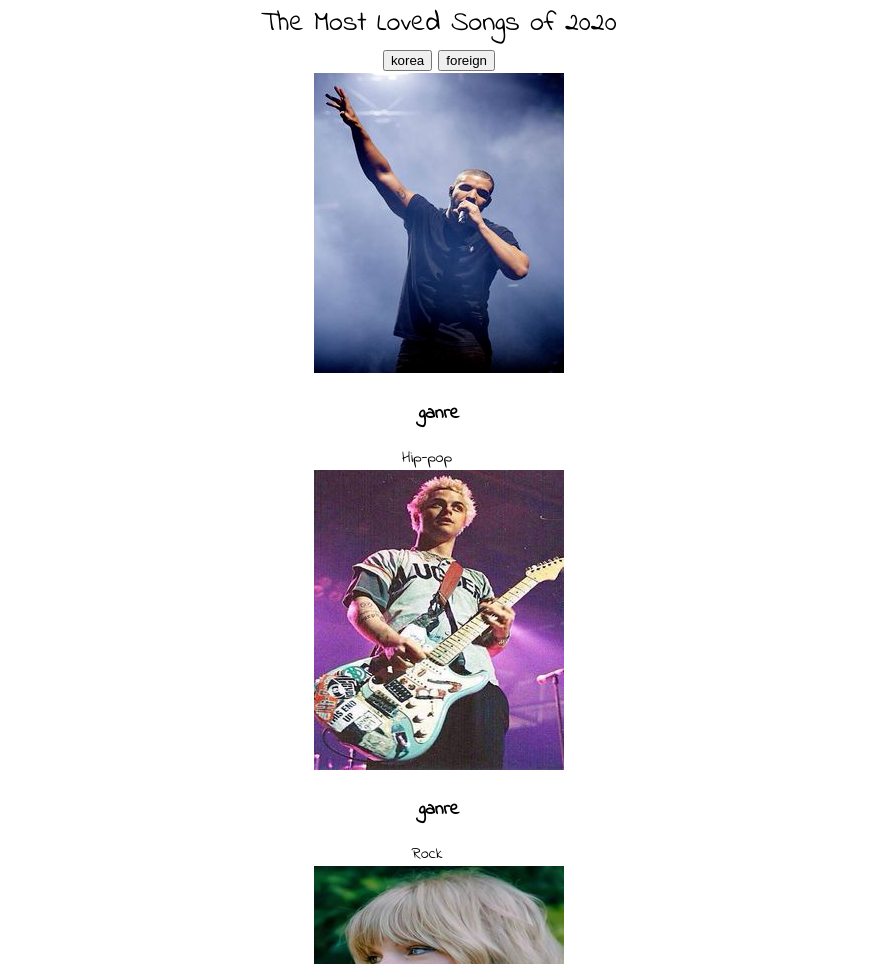
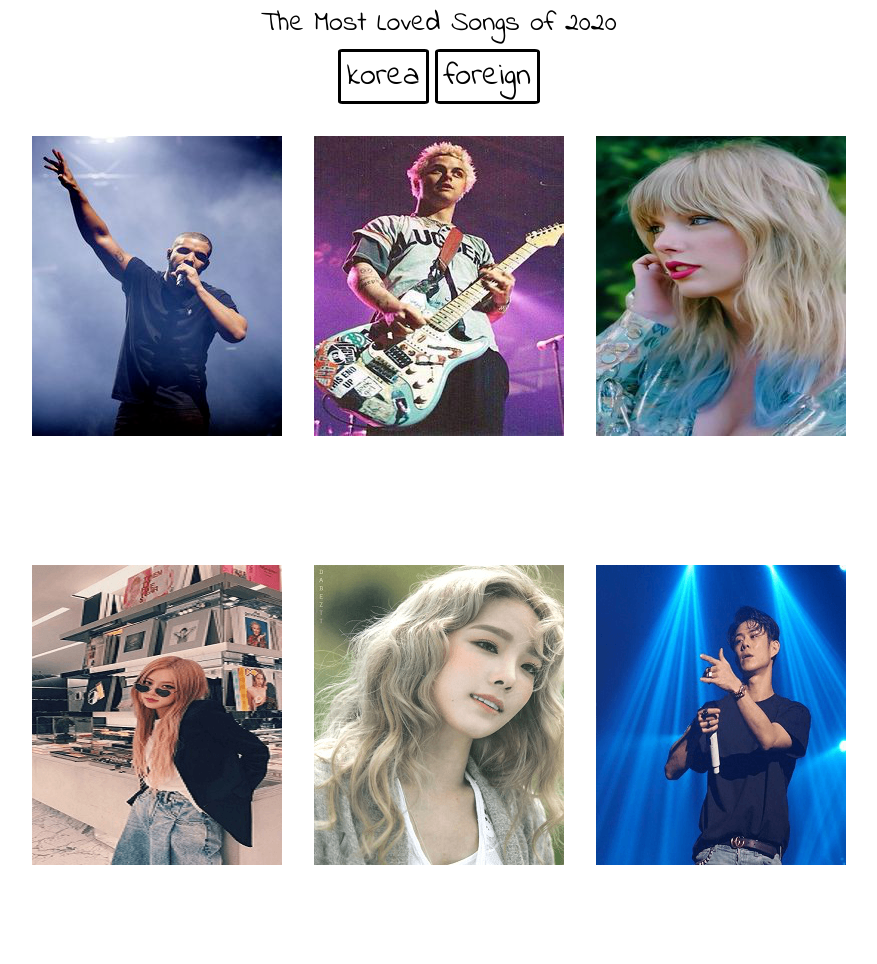
Before and after one commit to dding-woo/Music_PlayList, a plain HTML site: page index.html in a window 1280 px wide. Shown: the part 746-1710 px from the top of the page, without its empty margins (201-1078 px from the left). Drawn offline with Linux system fonts and the light colour scheme.

Commit message:
CSS:genre (smooth scale)

```diff
--- a/index.html
+++ b/index.html
@@ -53,7 +53,7 @@
         </div>
     </section>
     <!--genre-->
-    <section id="genre" class="section">
+    <section id="genre">
         <div class="genre__container">
             <h1 class="title">2020 Best ganre</h1>
             <p class="subtitle">The Most Loved Songs of 2020 </p>
@@ -61,20 +61,22 @@
                 <button class="genre__btn">korea</button>
                 <button class="genre__btn">foreign</button>
             </div>
+            <div class="music__genre">
+
                 <div class="music">
-                <div class="music__genre">
-                    <img src="./img/drake.png" alt="해외가수-드레이크">
+                    <img src="./img/foreign_hiphop.png" alt="해외가수-드레이크">
                     <div class="genre__description">
                         <h3>
                             ganre
                         </h3>
-                        <span>Hip-pop</span>
+                        <span>Hip-hop</span>
                         <a class="genre__youtube--icon" href="https://www.youtube.com/watch?v=YGyde3NRrk8">
                             <i class="fab fa-youtube"></i>
                         </a>
                     </div>
+                </div>
                 <div class="music">
-                        <img src="./img/greenday.png" alt="해외가수-드레이크">
+                    <img src="./img/foreign_rock.png" alt="해외가수-드레이크">
                     <div class="genre__description">
                         <h3>
                             ganre
@@ -87,12 +89,51 @@
                     </div>
                 </div>
                 <div class="music">
-                        <img src="./img/Taylor.png" alt="해외가수-드레이크">
+                    <img src="./img/foreign_pop.png" alt="해외가수-드레이크">
                     <div class="genre__description">
                         <h3>
                             ganre
                         </h3>
                         <span>pop</span>
+                        <a class="genre__youtube--icon"
+                            href="https://www.youtube.com/watch?v=SlPhMPnQ58k&list=PL4o29bINVT4EG_y-k5jGoOu3-Am8Nvi10">
+                            <i class="fab fa-youtube"></i>
+                        </a>
+                    </div>
+                </div>
+                <div class="music">
+                    <img src="./img/domestic_kpop.png" alt="해외가수-드레이크">
+                    <div class="genre__description">
+                        <h3>
+                            ganre
+                        </h3>
+                        <span>k-pop</span>
+                        <a class="genre__youtube--icon"
+                            href="https://www.youtube.com/watch?v=SlPhMPnQ58k&list=PL4o29bINVT4EG_y-k5jGoOu3-Am8Nvi10">
+                            <i class="fab fa-youtube"></i>
+                        </a>
+                    </div>
+                </div>
+                <div class="music">
+                    <img src="./img/domestic_ballad.png" alt="해외가수-드레이크">
+                    <div class="genre__description">
+                        <h3>
+                            ganre
+                        </h3>
+                        <span>ballade</span>
+                        <a class="genre__youtube--icon"
+                            href="https://www.youtube.com/watch?v=SlPhMPnQ58k&list=PL4o29bINVT4EG_y-k5jGoOu3-Am8Nvi10">
+                            <i class="fab fa-youtube"></i>
+                        </a>
+                    </div>
+                </div>
+                <div class="music">
+                    <img src="./img/domestic_hiphop.png" alt="해외가수-드레이크">
+                    <div class="genre__description">
+                        <h3>
+                            ganre
+                        </h3>
+                        <span>Domestic hip-hop</span>
                         <a class="genre__youtube--icon"
                             href="https://www.youtube.com/watch?v=SlPhMPnQ58k&list=PL4o29bINVT4EG_y-k5jGoOu3-Am8Nvi10">
                             <i class="fab fa-youtube"></i>
--- a/style.css
+++ b/style.css
@@ -56,7 +56,13 @@ a{
     text-decoration: none;
     color: var(--color--white);
 }
-
+button{
+    font-family: "Indie Flower";
+    background: transparent;
+    outline: none;
+    border: transparent;
+    cursor: pointer;
+}
 
 /* TypoScript*/
 h1{
@@ -71,6 +77,7 @@ h2{
     color: var(--color--black);
     margin: 0.5rem 0;
 }
+
 p{
    font-size: var(--font--size--medium);
    color: var(--color--black);
@@ -79,8 +86,9 @@ p{
 .section{
     padding: 2rem;
     text-align: center;
-    max-width: 75rem;
-    margin: 0 auto;
+
+
+
 }
 /*Navbar*/
 #navbar{
@@ -156,13 +164,15 @@ p{
     width: 6rem;
     height: 6rem;
     border-radius: 50%;
-    font-size: 4rem;
-   margin-bottom: 0.5rem;
+    font-size: 4.7rem;
+     margin-bottom: 0.5rem;
+     background-color:var(--color--light--grey);
 }
 .content__bolume{
     display: block;
     margin: auto;
     padding: 0.5rem;
+
 
 }
 .content__play button{
@@ -170,4 +180,68 @@ p{
     height: 6rem;
     font-size: 2.5rem;
     border-radius: 40%;
+    background-color:var(--color--light--grey);
 }
+/*genre*/
+#genre{
+    padding: 2rem;
+
+
+}
+.music__genre{
+    display: flex;
+    justify-content: center;
+
+}
+
+.genre__btn{
+    font-size: 2rem;
+    border: solid 3px var(--color--black);
+    border-radius: 5%;
+}
+.genre__container{
+    max-width: 70rem;
+    margin: auto;
+
+
+}
+.genre__container .title,
+.genre__container .subtitle,
+.genre__nation{
+    text-align: center;
+}
+.genre__youtube--icon{
+    color: var(--color--red);
+}
+
+.music__genre{
+    display: flex;
+    flex-wrap: wrap;
+    transition: all var(--animation--duration) ease-in;
+    justify-content:center;
+    margin: 1rem;
+
+}
+
+.music{
+    margin: 1rem;
+    justify-content: center;
+    align-items: center;
+    position: relative;
+    cursor: pointer;
+}
+.genre__description{
+    opacity: 0;
+}
+.music__genre .music,
+.genre__description{
+
+    transition: all var(--animation--duration);
+}
+.music__genre .music:hover,
+.music__genre .music:hover .genre__description {
+    transform: scale(1.1);
+    transition: all var(--animation--duration) ease-in;
+    opacity: 1;
+
+}
```
Also changed, not shown: img/domestic_ballad.png (added), img/domestic_hiphop.png (added), img/domestic_kpop.png (added), img/foreign_hiphop.png (renamed from img/drake.png), img/foreign_pop.png (renamed from img/Taylor.png), img/foreign_rock.png (renamed from img/greenday.png). Lines whose indentation alone changed are shown as unchanged.
